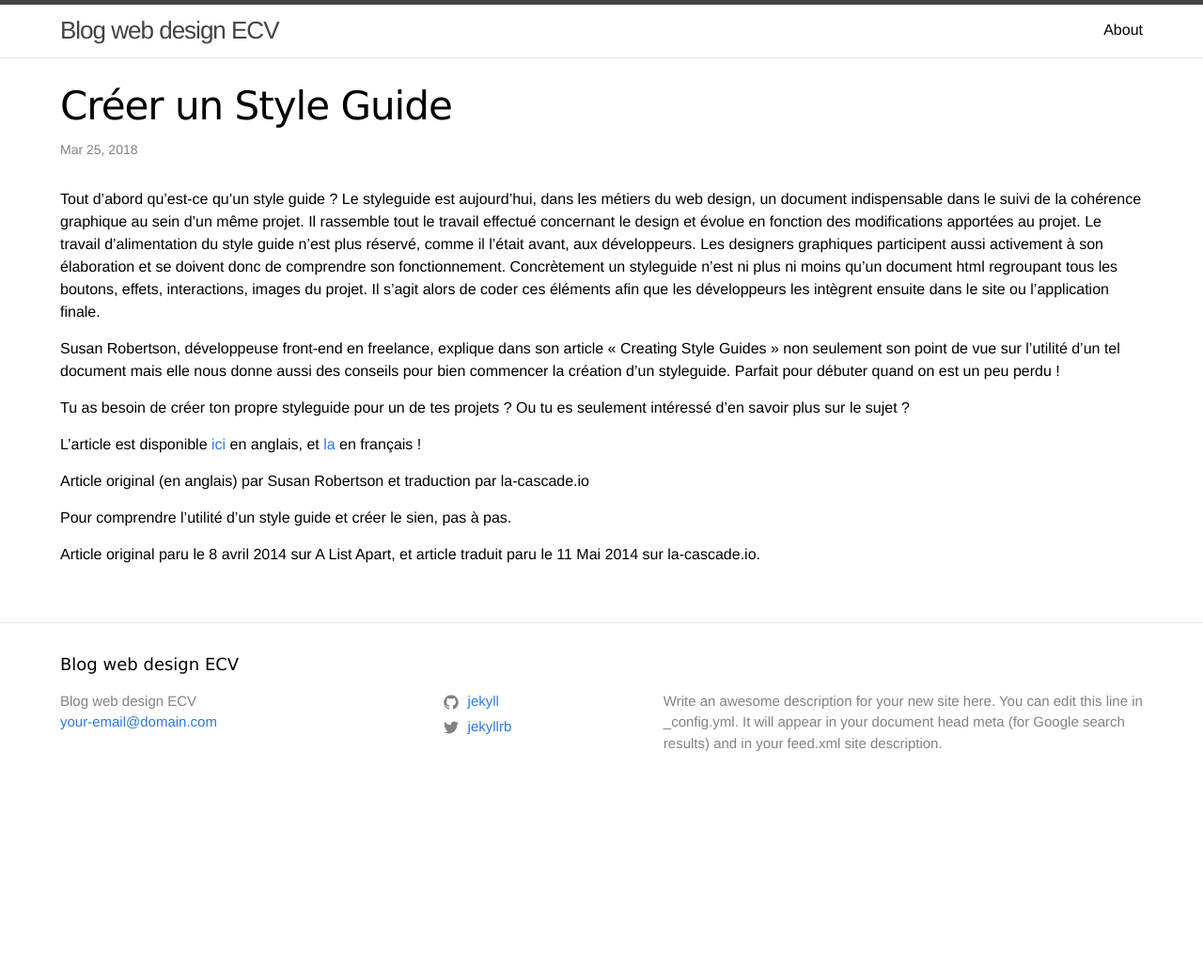
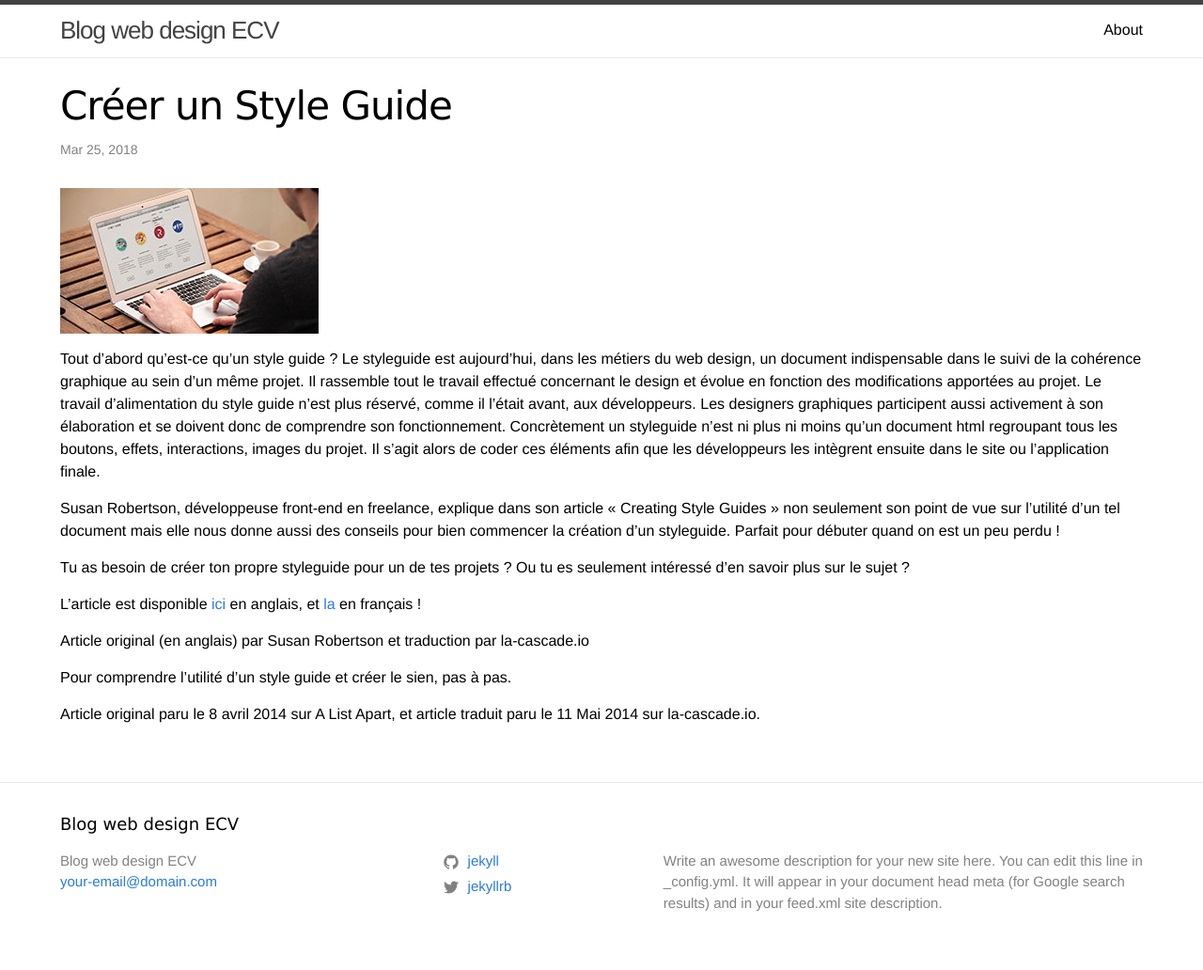
Before and after one commit to ecvwebdesign/ecv-webdesign-blog, a Jekyll site: the page built from _posts/2018-03-25-StyleGuide.markdown, in a window 1280 px wide. Shown: the whole page at 94% size. Built offline with Jekyll 4.4.1, drawn with Linux system fonts in a browser that asks for light colours; before the commit the page ends 900 px from its top, so only the background shows below that.

Commit message:
exemple d'image

```diff
--- a/_layouts/home.html
+++ b/_layouts/home.html
@@ -18,6 +18,7 @@
           <a class="post-link" href="{{ post.url | relative_url }}">{{ post.title | escape }}</a>
         </h2>
         <p>{{ post.intro }}</p>
+        <img src="assets/images/{{ post.preview }}" alt="image">
       </li>
     {% endfor %}
   </ul>
--- a/_posts/2018-03-25-StyleGuide.markdown
+++ b/_posts/2018-03-25-StyleGuide.markdown
@@ -4,7 +4,11 @@
 date:   2018-03-25 14:00:00 +0100
 intro:  Comprendre et créer un style guide c’est facile !
 categories: UI Outils
+preview : 2018-03-25-StyleGuide.jpg
 ---
+
+![CHATBOT](../../../../../assets/images/2018-03-25-StyleGuide.jpg){:class="img-responsive"}
+
 Tout d’abord qu’est-ce qu’un style guide ?
 Le styleguide est aujourd’hui, dans les métiers du web design, un document indispensable dans le suivi de la cohérence graphique au sein d’un même projet. Il rassemble tout le travail effectué concernant le design et évolue en fonction des modifications apportées au projet.
 Le travail d’alimentation du style guide n’est plus réservé, comme il l’était avant, aux développeurs. Les designers graphiques participent aussi activement à son élaboration et se doivent donc de comprendre son fonctionnement. Concrètement un styleguide n’est ni plus ni moins qu’un document html regroupant tous les boutons, effets, interactions, images du projet. Il s’agit alors de coder ces éléments afin que les développeurs les intègrent ensuite dans le site ou l’application finale.
```
